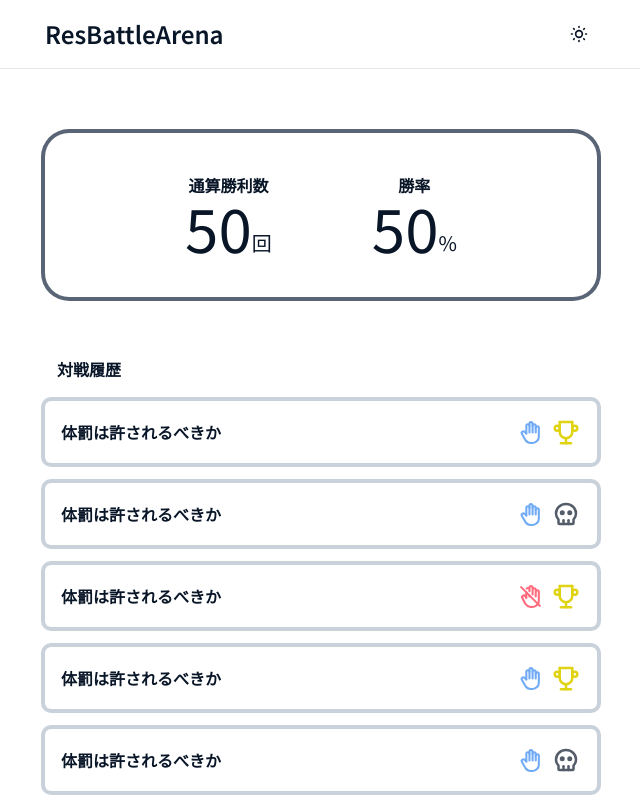
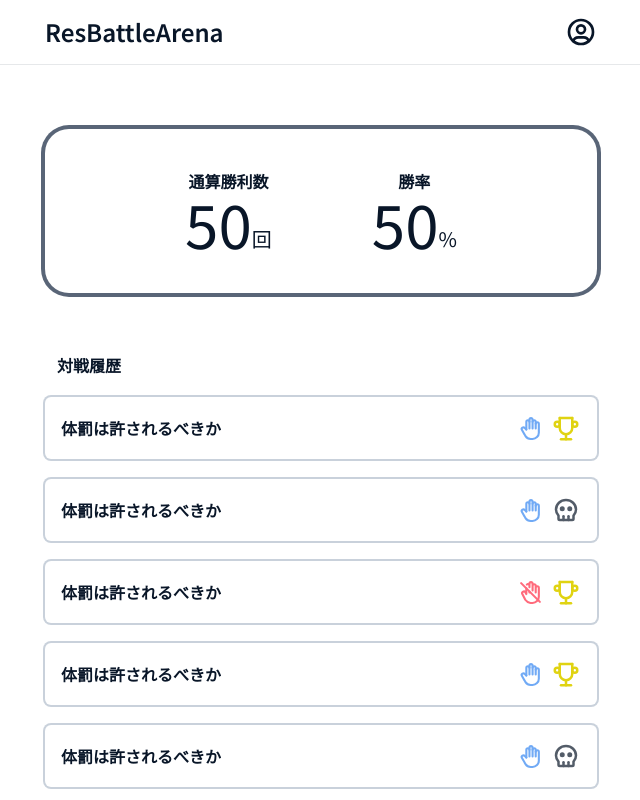
Before and after one commit to gotsteven/resbattle-arena, a Next.js app: page /statu in a window 1280 px wide. Shown: the top 800 px of the page, without its empty margins (319-959 px from the left). Built offline with nearby package versions, Linux system fonts and the light colour scheme.

Commit message:
feat: statu redirectbutton

```diff
--- a/src/app/statu/page.tsx
+++ b/src/app/statu/page.tsx
@@ -58,7 +58,7 @@ const page = () => {
         {dummydata.map((data, index) => (
           <div
             key={index}
-            className="flex w-full items-center justify-between rounded-md p-4 ring-4 ring-slate-400/50"
+            className="flex w-full items-center justify-between rounded-md p-4 ring-2 ring-slate-400/50"
           >
             <p className="truncate font-bold">{data.topic}</p>
             <div className="flex items-center justify-center gap-x-2 text-foreground-300">
--- a/src/layouts/components/Header.tsx
+++ b/src/layouts/components/Header.tsx
@@ -1,6 +1,6 @@
 import { PROJECT_NAME } from '@/constants/project'
+import { IconUserCircle } from '@tabler/icons-react'
 import Link from 'next/link'
-import { ThemeIcon } from './ThemeIcon'
 
 export const Header = () => (
   <header className="sticky top-0 z-50 border-background-100 border-b bg-background/16 backdrop-blur-md">
@@ -8,7 +8,9 @@ export const Header = () => (
       <Link href="/" className="transition-colors hover:text-accent-400">
         {PROJECT_NAME}
       </Link>
-      <ThemeIcon />
+      <Link href={'/statu'}>
+        <IconUserCircle size={32} />
+      </Link>
     </div>
   </header>
 )
```
